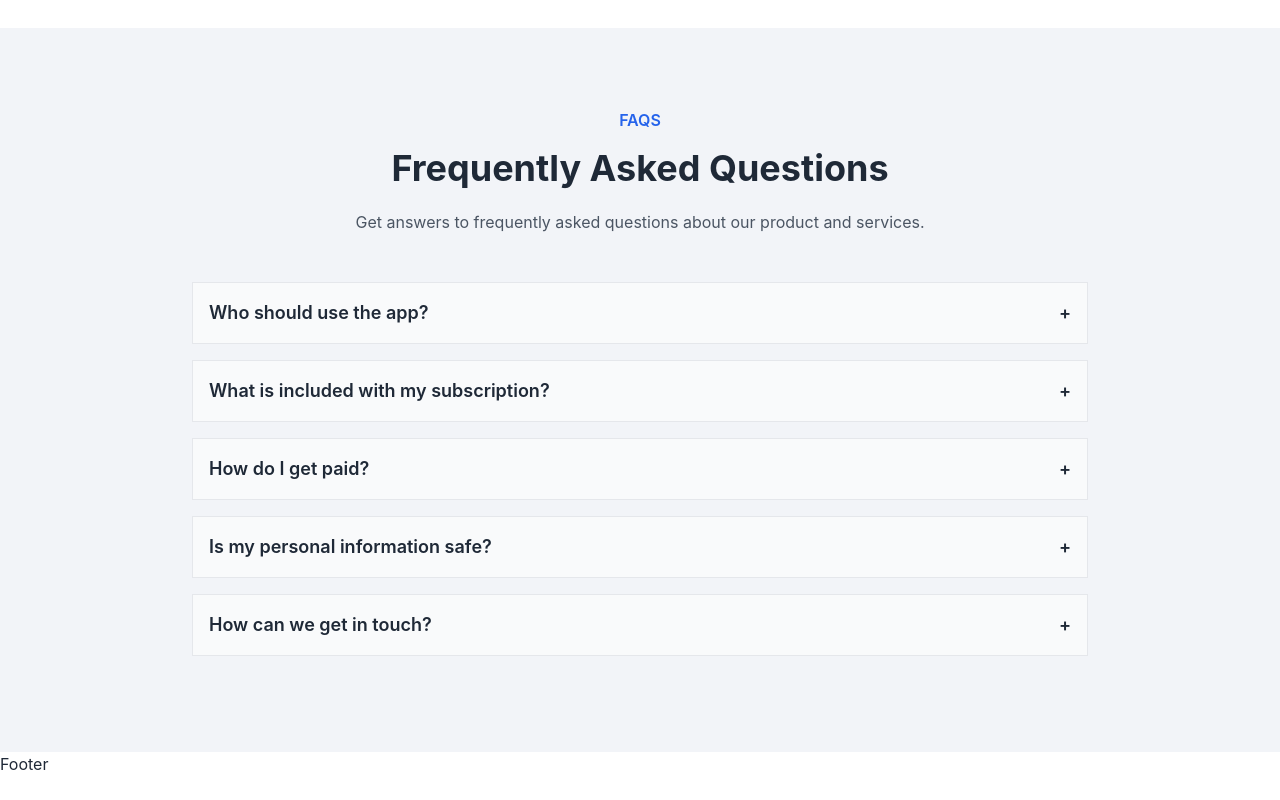
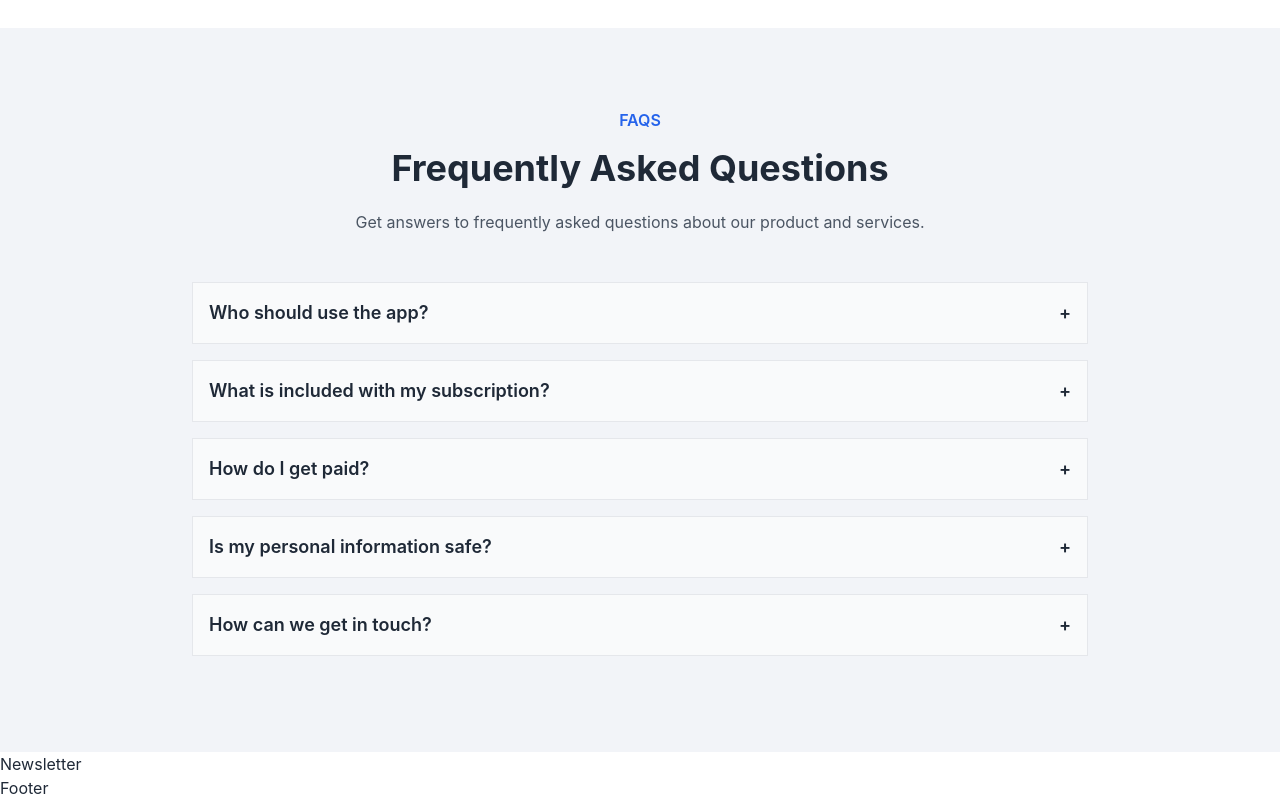
Before and after one commit to MHRatul/mega-agency-website, a React (Vite) app: page / in a window 1280 px wide. Shown: the part 5926-6726 px from the top of the page. Before the commit the page ends 6702 px from the top, so only its background shows below. Built offline with nearby package versions, Linux system fonts and the light colour scheme.

Commit message:
Make news letter

```diff
--- a/src/pages/home/Home.jsx
+++ b/src/pages/home/Home.jsx
@@ -8,6 +8,7 @@ import Blogs from './Blogs'
 import TeamSection from './TeamSection'
 import Pricing from './Pricing'
 import FAQs from './FAQs'
+import Newsletter from './Newsletter'
 
 const Home = () => {
   return (
@@ -21,6 +22,7 @@ const Home = () => {
       <TeamSection/>
       <Pricing/>
       <FAQs/>
+      <Newsletter/>
     </>
   )
 }
--- /dev/null
+++ b/src/pages/home/Newsletter.jsx
@@ -0,0 +1,9 @@
+import React from 'react'
+
+const Newsletter = () => {
+  return (
+    <div>Newsletter</div>
+  )
+}
+
+export default Newsletter
```
